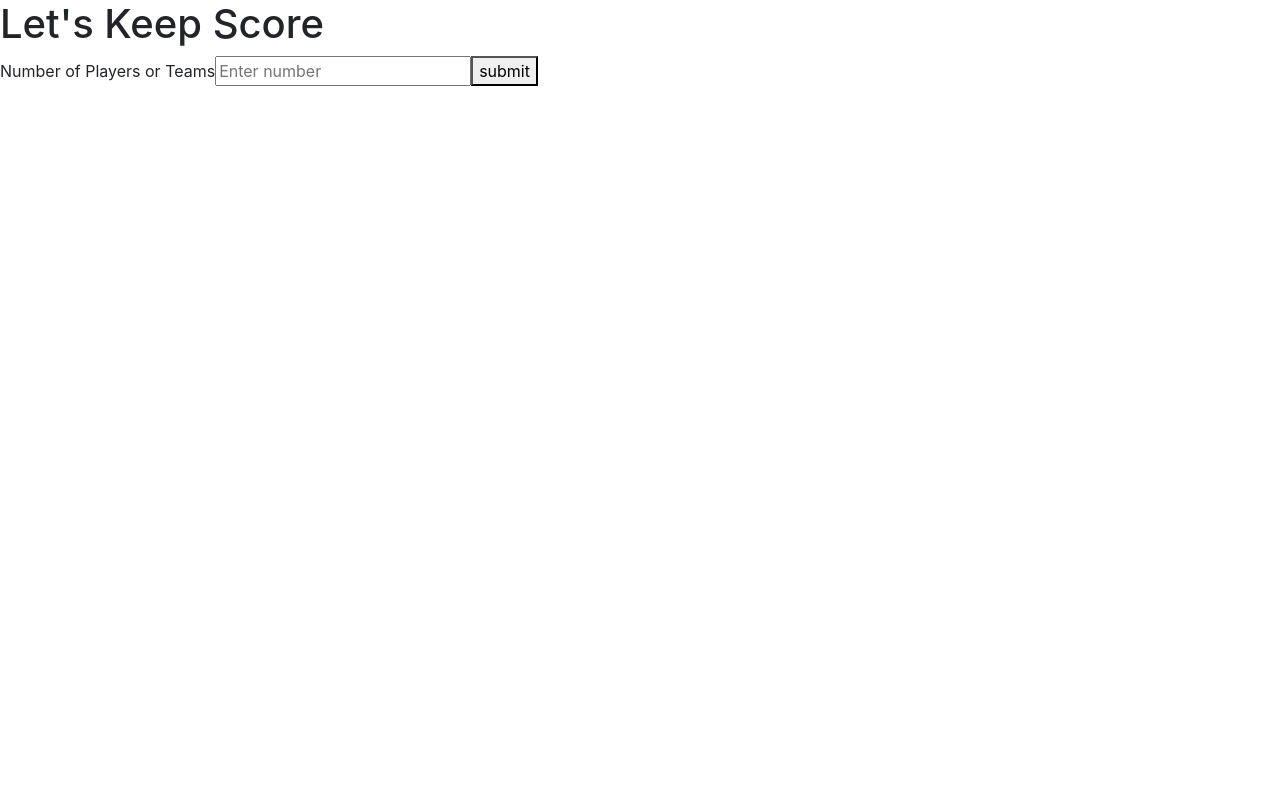
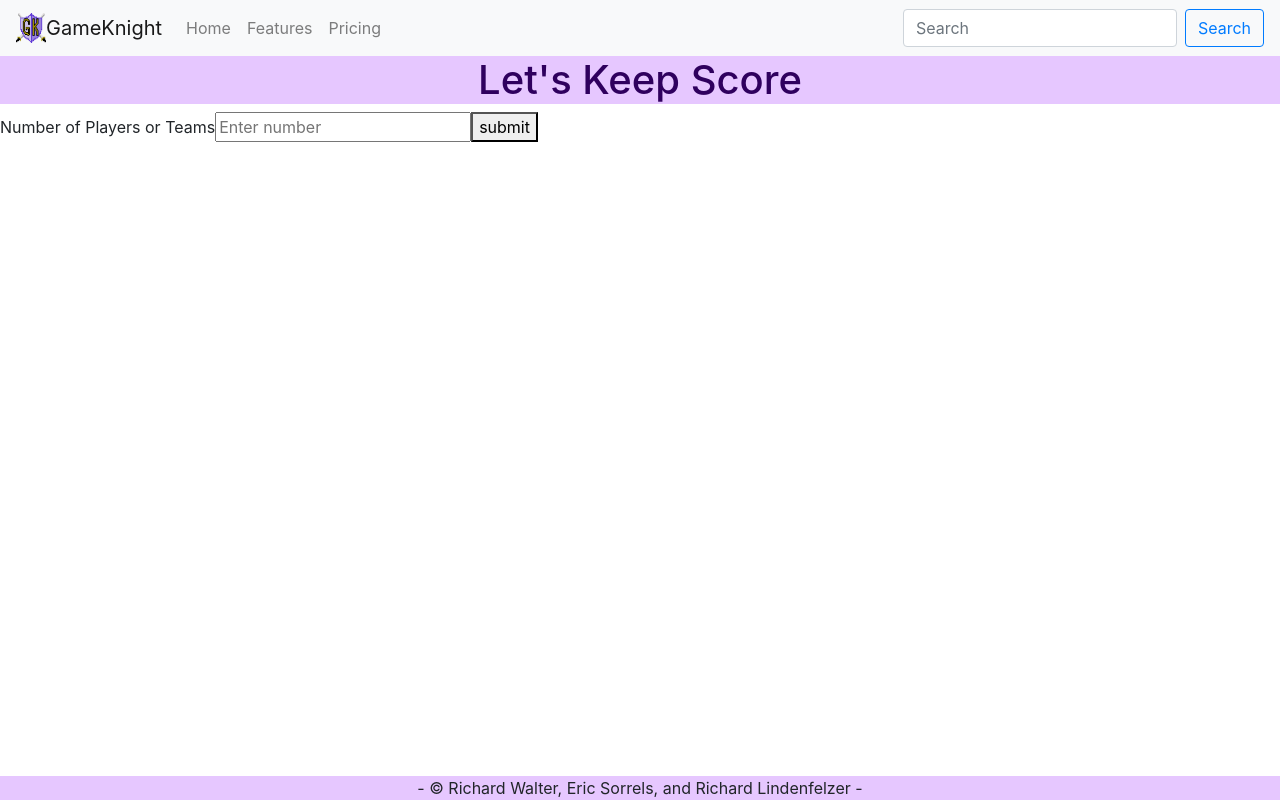
Before and after one commit to richardwalter515/game-knight, a React (Create React App) app: page / in a window 1280 px wide. Built offline with nearby package versions, Linux system fonts and the light colour scheme.

Commit message:
got working scoreboard

```diff
--- a/public/index.html
+++ b/public/index.html
@@ -24,7 +24,7 @@
       work correctly both with client-side routing and a non-root public URL.
       Learn how to configure a non-root public URL by running `npm run build`.
     -->
-    <title>React App</title>
+    <title>GameKnight</title>
   </head>
   <body>
     <noscript>You need to enable JavaScript to run this app.</noscript>
--- a/src/App.css
+++ b/src/App.css
@@ -36,3 +36,27 @@
     transform: rotate(360deg);
   }
 }
+
+.center-text {
+  text-align: center;
+}
+
+.center-div {
+  margin-left: auto;
+  margin-right: auto;
+}
+
+.greyOut {
+  position: fixed;
+  bottom: 0;
+  margin: auto;
+  width: 100%;
+  text-align: center;
+  background-color: rgb(230, 199, 255);
+}
+
+.letsKeepScore {
+  text-align: center;
+  background-color: rgb(230, 199, 255);
+  color: rgb(47, 0, 94);
+}
--- a/src/App.js
+++ b/src/App.js
@@ -1,11 +1,15 @@
 import { BrowserRouter as Router, Route, Switch } from "react-router-dom";
 import './App.css';
+import Footer from "./components/footer";
+import Navigation from "./components/nav";
 import Scoreboard from './components/scoreboard';
 
 function App() {
   return (
     <div>
+      <Navigation />
       <Scoreboard />
+      <Footer />
     </div>
   );
 }
--- /dev/null
+++ b/src/components/footer.js
@@ -0,0 +1,9 @@
+import React from 'react';
+
+function Footer() {
+    return (
+        <p class="greyOut">- © Richard Walter, Eric Sorrels, and Richard Lindenfelzer -</p>
+    )
+}
+
+export default Footer;
--- a/src/components/nav.js
+++ b/src/components/nav.js
@@ -1 +1,31 @@
 import React from 'react';
+import Navbar from 'react-bootstrap/Navbar';
+import { Form, FormControl, Button, Nav } from 'react-bootstrap';
+import logo from '../assets/game-knight-logo.png';
+
+
+function Navigation() {
+    return (
+        <Navbar bg="light" variant="light" >
+            <Navbar.Brand><img
+                src={logo}
+                width="30"
+                height="30"
+                className="d-inline-block align-top"
+                alt="React Bootstrap logo"
+            />GameKnight</Navbar.Brand>
+            <Nav className="mr-auto">
+            <Nav.Link href="#">Home</Nav.Link>
+            <Nav.Link href="#">Features</Nav.Link>
+            <Nav.Link href="#">Pricing</Nav.Link>
+            </Nav>
+            <Form inline>
+            <FormControl type="text" placeholder="Search" className="mr-sm-2" />
+            <Button variant="outline-primary">Search</Button>
+            </Form>
+        </Navbar>
+
+    )
+}
+
+export default Navigation;
--- /dev/null
+++ b/src/components/playerCard.js
@@ -0,0 +1,33 @@
+import React from 'react';
+import {useState} from 'react';
+import { Card, Button } from "react-bootstrap";
+import { useForm } from 'react-hook-form';
+
+
+function PlayerCard(props) {
+    const [score, setScore] = useState(0);
+    const { register, handleSubmit, errors } = useForm();
+    const addScores = (data) => {
+        const newPoints = parseInt(data.points);
+        console.log('newPoints:', newPoints)
+        setScore(score + newPoints);
+    }
+
+    return(
+        <div>
+            <Card style={{ width: '18rem' }} key={props.index}>
+                <Card.Body>
+                    <Card.Title>{props.name}</Card.Title>
+                    <Card.Text>My Score: {score}</Card.Text>
+                    <form onSubmit={handleSubmit(addScores)}>
+                        <label>Names of Players or Teams</label>
+                        <input type="text" name="points" placeholder="add points" ref={register} />
+                        <button>Click to add points</button>
+                    </form>
+                </Card.Body>
+            </Card>
+        </div>
+    )
+}
+
+export default PlayerCard;
--- a/src/components/playerNames.js
+++ /dev/null
@@ -1,15 +0,0 @@
-import React from 'react';
-
-function PlayerNameForms(props) {
-    for (let i = 0; i < props.numberOfPlayers; i++) {
-        return (
-            <form>
-                <label>Player {i} name</label>
-                <input type="text" name="players" placeholder="Enter name"/>
-                <button>submit</button>
-            </form>
-        )
-    }
-}
-
-export default PlayerNameForms
--- a/src/components/scoreboard.js
+++ b/src/components/scoreboard.js
@@ -1,8 +1,8 @@
 import React, { useEffect } from 'react';
 import {useState} from 'react';
-import { Modal, Button } from 'react-bootstrap';
 import { useForm } from 'react-hook-form';
-import PlayerNameForms from './playerNames';
+import PlayerCard from './playerCard';
+import Nav from './nav';
 
 function Scoreboard() {
     const { register, handleSubmit, errors } = useForm();
@@ -11,31 +11,50 @@ function Scoreboard() {
     const [playerStats, setPlayerStats] = useState({});
 
     const onSubmit = (data) => {
-    const numberOfPlayersInput = parseInt(data.players);
-    setNumberGamePlayers(numberOfPlayersInput);
+        const numberOfPlayersInput = parseInt(data.players);
+        setNumberGamePlayers(numberOfPlayersInput);
     }
 
+    const onSubmitPlayer = (data) => {
+        const playerNameInput = JSON.stringify(data.playerName);
+        setPlayerNames([...playerNames, playerNameInput]);
+        console.log('player names in state:', playerNames)
 
-    if (numberGamePlayers > 0) {
+    }
+
+    if (numberGamePlayers > 0 && numberGamePlayers !== playerNames.length) {
         return (
             <div>
-                <h1>Let's Keep Score</h1>
+                <h1 className='letsKeepScore'>Let's Keep Score</h1>
                 <h3>{numberGamePlayers} Players</h3>
+                <form onSubmit={handleSubmit(onSubmitPlayer)}>
+                        <label>Names of Players or Teams</label>
+                        <input type="text" name="playerName" placeholder="Name" ref={register} />
+                        <button>click to add player</button>
+                </form>
+            </div>
+        )
+    } else if (numberGamePlayers > 0 && numberGamePlayers === playerNames.length) {
+        return (
+            <div>
+                <h1 className='letsKeepScore'>Let's Keep Score</h1>
+                    {playerNames.map((playerName, index) =>
+                            <PlayerCard name = {playerName} index = {index}/>
+                        )
+                    };
             </div>
         )
 
     }else {
         return (
             <div>
-                <h1>Let's Keep Score</h1>
+                <h1 className='letsKeepScore'>Let's Keep Score</h1>
                     {/* how many players?  */}
                     <form onSubmit={handleSubmit(onSubmit)}>
                         <label>Number of Players or Teams</label>
                         <input type="text" name="players" placeholder="Enter number" ref={register} />
                         <button>submit</button>
                     </form>
-
-                {/* //depending on how many players, we will generate forms to fill in names for each player. */}
             </div>
             //then for each player we will generate a counter where the user can enter points to add, and when they press submit they will be added to the users total points.
             //when the game is over, press the game over button to reset to the beginning.
@@ -44,4 +63,4 @@ function Scoreboard() {
     }
 }
 
-export default Scoreboard
+export default Scoreboard;
```
Also changed, not shown: src/assets/game-knight-logo.png (added).
